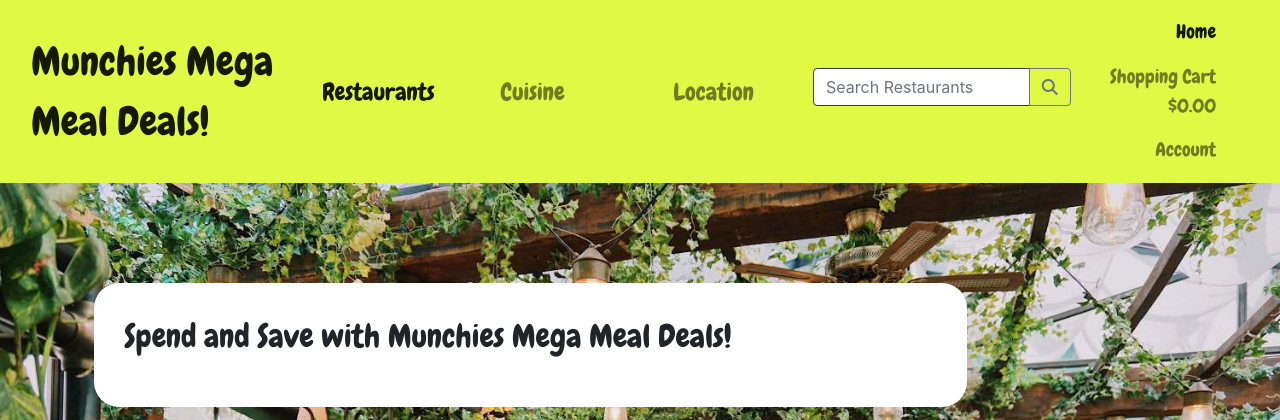
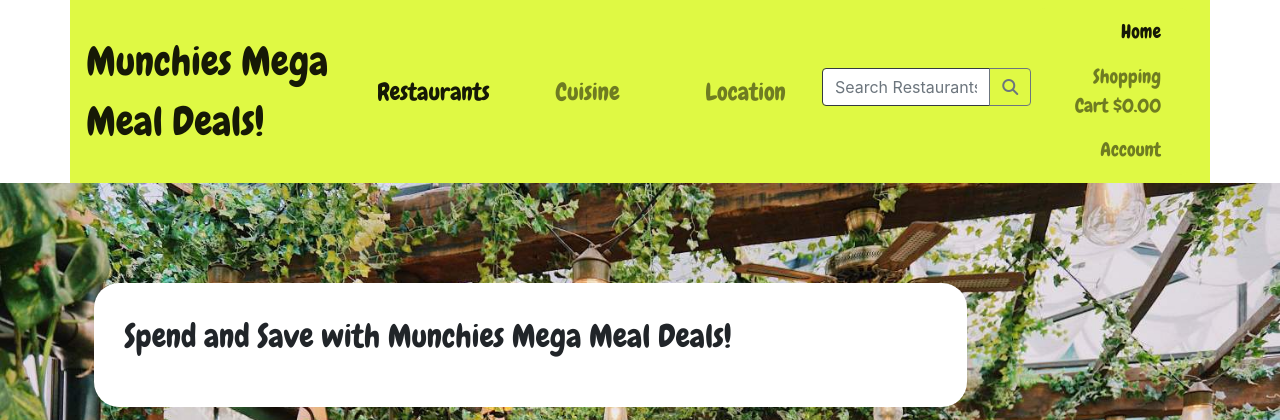
Before and after one commit to Code-Institute-Submissions/project4-6, a Django app: page / in a window 1280 px wide. Shown: the top 420 px of the page. Run offline with Django 3.2, Linux system fonts and the light colour scheme; some libraries are stand-ins or nearby versions.

Commit message:
homepage css update8

```diff
--- a/static/css/base.css
+++ b/static/css/base.css
@@ -2,6 +2,13 @@
 
 /* Fix for white space/padding outside the body */
 /* https://stackoverflow.com/questions/4617872/white-space-showing-up-on-right-side-of-page-when-background-image-should-extend */
+
+.container {
+     padding-right: 0; /*15px in bootstrap.css*/
+     padding-left: 0;  /*idem*/
+     margin-right: auto;
+     margin-left: auto;
+}
 
 html,body
 {
--- a/templates/base.html
+++ b/templates/base.html
@@ -25,7 +25,7 @@
     <title>Munchies Mega Meal Dealss</title>
   </head>
   <body>
-    <div class="container-fluid navbar-background">
+    <div class="container navbar-background">
         <div class="navbar navbar-expand-md navbar-light navbar-background">
             <div class="navbar-brand title">
                 Munchies Mega <br> Meal Deals!
```
